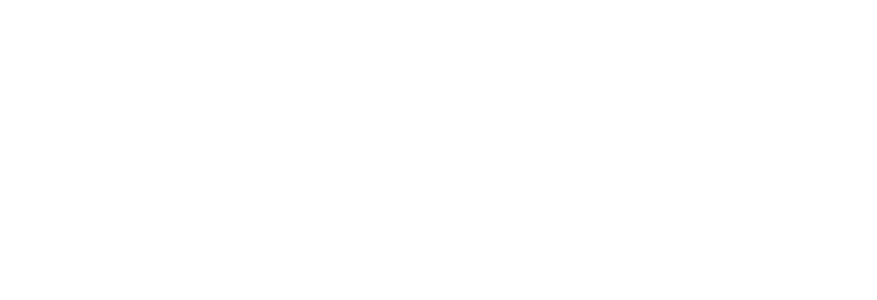
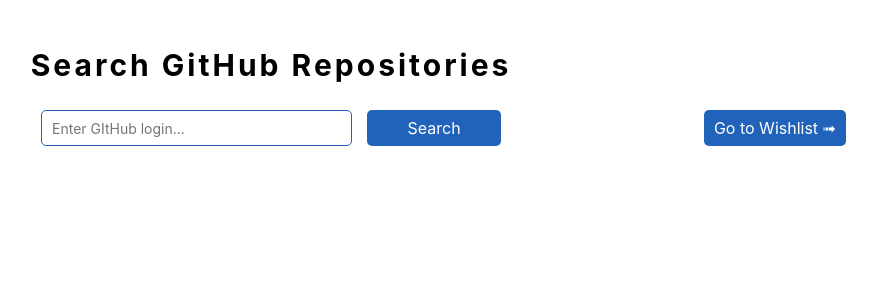
Before and after one commit to kulyk13/search-github-repo--vue, a Vue app: page / in a window 1280 px wide. Shown: the top 300 px of the page, without its empty margins (369-1246 px from the left). Built offline with nearby package versions, Linux system fonts and the light colour scheme.

Commit message:
creating markup and styles

```diff
--- a/package.json
+++ b/package.json
@@ -8,10 +8,12 @@
     "lint": "vue-cli-service lint"
   },
   "dependencies": {
+    "bootstrap": "^5.1.3",
+    "bootstrap-vue": "^2.22.0",
     "core-js": "^3.8.3",
     "mitt": "^3.0.0",
     "node-sass": "^7.0.1",
-    "vue": "^3.2.13",
+    "vue": "^3.2.37",
     "vue-router": "^4.0.15"
   },
   "devDependencies": {
--- a/src/assets/styles/main.scss
+++ b/src/assets/styles/main.scss
@@ -0,0 +1,143 @@
+@import "./variables";
+
+html, body, div, span, applet, object, iframe, h1, h2, h3, h4, h5, h6,
+p, blockquote, pre, a, abbr, acronym, address, big, cite, code, del,
+dfn, em, img, ins, kbd, q, s, samp, small, strike, sub, sup,
+tt, var, b, u, i, center, dl, dt, dd, ol, ul, li, fieldset, form,
+label, legend, table, caption, tbody, tfoot, thead, tr, th, td,
+article, aside, canvas, details, embed, figure, figcaption, footer,
+header, hgroup, menu, nav, output, ruby, section, summary, time,
+mark, audio, video {
+  margin: 0;
+  padding: 0;
+  border: 0;
+  font-size: 100%;
+  font: inherit;
+  vertical-align: baseline;
+}
+
+article, aside, details, figcaption, figure, footer,
+header, hgroup, menu, nav, section {
+  display: block;
+}
+
+ol,
+ul {
+  list-style: none;
+}
+
+blockquote,
+q {
+  quotes: none;
+}
+
+blockquote:before,
+blockquote:after,
+q:before,
+q:after {
+  content: "";
+  content: none;
+}
+
+table {
+  border-collapse: collapse;
+  border-spacing: 0;
+}
+
+*,
+::before,
+::after {
+  box-sizing: border-box;
+}
+
+html {
+  scroll-behavior: smooth;
+}
+
+a,
+span,
+::before,
+::after {
+  display: inline-flex;
+  text-decoration: none;
+  color: inherit;
+}
+
+button {
+  color: inherit;
+  font: inherit;
+  cursor: pointer;
+  background: none;
+  border: 0;
+  display: inline-flex;
+  transition: $tr_time;
+  padding: 10px;
+}
+
+input {
+  font: inherit;
+  border: 0;
+}
+
+img {
+  object-fit: cover;
+}
+
+body {
+  font-family: -apple-system, "Segoe UI", "Roboto",
+  "Helvetica Neue", Arial, "Noto Sans", "Liberation Sans", sans-serif,
+  "Apple Color Emoji", "Segoe UI Emoji", "Segoe UI Symbol", "Noto Color Emoji";
+  font-size: 14px;
+  font-style: normal;
+  font-weight: 400;
+  line-height: 1;
+  background-color: $bg_color;
+  color: $text_color;
+}
+
+a {
+  color: $link_color;
+  padding: 10px;
+  transition: $tr_time;
+}
+
+.visually-hidden {
+  position: absolute;
+  clip: rect(0 0 0 0);
+  width: 1px;
+  height: 1px;
+  margin: -1px;
+}
+
+.container {
+  max-width: 1180px;
+  width: 100%;
+  margin: 0 auto;
+  padding-left: 15px;
+  padding-right: 15px;
+}
+
+.section-title {
+  margin-bottom: 30px;
+  text-align: center;
+  font-weight: 700;
+  letter-spacing: .1em;
+  font-size: 30px;
+}
+
+.btn {
+  display: flex;
+  align-items: center;
+  padding: 10px;
+  justify-content: center;
+  font-size: 16px;
+  background-color: $btn_color;
+  color:  $btn_text_color;
+  border-radius: 5px;
+  transition: $tr_time;
+
+  &:hover,
+  &:focus-within {
+    background-color: $btn_hover_color;
+  }
+}
--- a/src/assets/styles/pages/home-page/_home-page.scss
+++ b/src/assets/styles/pages/home-page/_home-page.scss
@@ -0,0 +1,76 @@
+@import "../../variables";
+
+.header {
+  padding-top: 50px;
+
+  &__cta {
+    display: flex;
+    justify-content: center;
+    position: relative;
+    width: 100%;
+  }
+
+  &__form {
+    display: flex;
+    justify-content: center;
+    width: 40%;
+
+    &-input {
+      padding: 5px 10px 5px 10px;
+      border: 1px solid $btn_color;
+      border-radius: 5px;
+      outline-color: $btn_color;
+      width: 70%;
+    }
+
+    &-btn {
+      width: 30%;
+      margin-left: 15px;
+    }
+  }
+
+  &__btn {
+    position: absolute;
+    top: 0;
+    right: 0;
+  }
+}
+.btn-wish:hover {
+  color: #ffc107;
+}
+
+.card-img {
+  width: 100%;
+  height: 300px;
+  object-fit: fill;
+}
+.card-title {
+  font-size: 24px;
+}
+.card-list.row-cols-2 .card-title {
+  height: 72px;
+}
+.card-info__list-item {
+  font-size: 18px !important;
+}
+.card-btn {
+  text-decoration: none !important;
+}
+//.save-star {
+//  position: absolute;
+//  border-radius: 5px;
+//  padding: 5px;
+//  top: 18px;
+//  right: 15px;
+//  font-size: 22px;
+//}
+//.save-star:hover. .icon-star-full::before,
+//.save-star:focus-within .icon-star-full::before {
+//  color: gold;
+//}
+//.save-star.text-warning .icon-star-full::before {
+//  color: gold;
+//}
+.text-muted:last-of-type {
+  margin-left: 20px;
+}
--- /dev/null
+++ b/src/assets/styles/variables.scss
@@ -0,0 +1,7 @@
+$bg_color: hsl(0, 0%, 100%);
+$btn_color: hsl(214, 70%, 43%);
+$btn_hover_color: hsl(217, 76%, 58%);
+$btn_text_color: hsl(0, 0%, 100%);
+$text_color: hsl(0, 0%, 0%);
+$link_color: #6d6e70;
+$tr_time: 0.3s;
--- a/src/pages/main/MainPage.vue
+++ b/src/pages/main/MainPage.vue
@@ -1,10 +1,56 @@
 <template>
-  <div class="container"></div>
+  <header class="header">
+    <div class="header-wrap container">
+      <h1 class="header__title section-title">Search GitHub Repositories</h1>
+      <div class="header__cta">
+        <form
+            action="#"
+            class="header__form"
+        >
+          <input
+              v-model="value"
+              type="text"
+              id="searchInput"
+              name="search"
+              class="header__form-input"
+              placeholder="Enter GItHub login..."
+              required
+          >
+          <br>
+          <button
+              id="searchBtn"
+              type="submit"
+              class="btn header__form-btn"
+          >
+            Search
+          </button>
+        </form>
+        <router-link
+            to="/wishlist"
+            class="btn header__btn"
+        >
+          Go to Wishlist &#10143;
+        </router-link>
+      </div>
+    </div>
+  </header>
+  <main class="main">
+    <section class="hero">
+      <ul class="card-list">
+
+      </ul>
+    </section>
+  </main>
 </template>
 
 <script>
 export default {
-  name: "MainPage"
+  name: "MainPage",
+  data() {
+    return {
+      value: '',
+    }
+  }
 }
 </script>
 
--- a/src/pages/wishlist/WishlistPage.vue
+++ b/src/pages/wishlist/WishlistPage.vue
@@ -1,5 +1,16 @@
 <template>
-  <div class="container"></div>
+  <header class="header">
+    <div class="header-wrap container">
+      <h1 class="header__title section-title">Wishlist</h1>
+    </div>
+  </header>
+  <main class="main">
+    <section class="hero">
+      <ul class="card-list">
+
+      </ul>
+    </section>
+  </main>
 </template>
 
 <script>
```
Also changed, not shown: src/main.js (line endings or trailing spaces), 1 other file (tests, documents, lock files or other folders).
